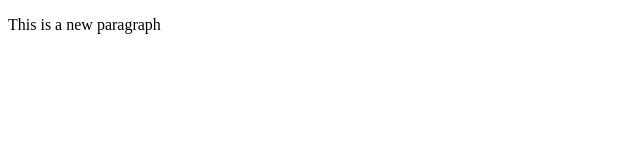
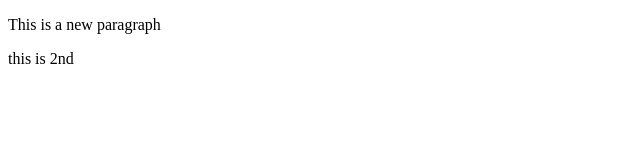
Before and after one commit to kumarajeet4701/apna-college, a plain HTML site: page index.html in a window 1280 px wide. Shown: the full height of the page, 0-640 px from the left. Drawn offline with Linux system fonts and the light colour scheme.

Commit message:
one word

```diff
--- a/index.html
+++ b/index.html
@@ -7,5 +7,6 @@
 </head>
 <body>
     <p>This is a new paragraph</p>
+    this is 2nd
 </body>
 </html>
```
